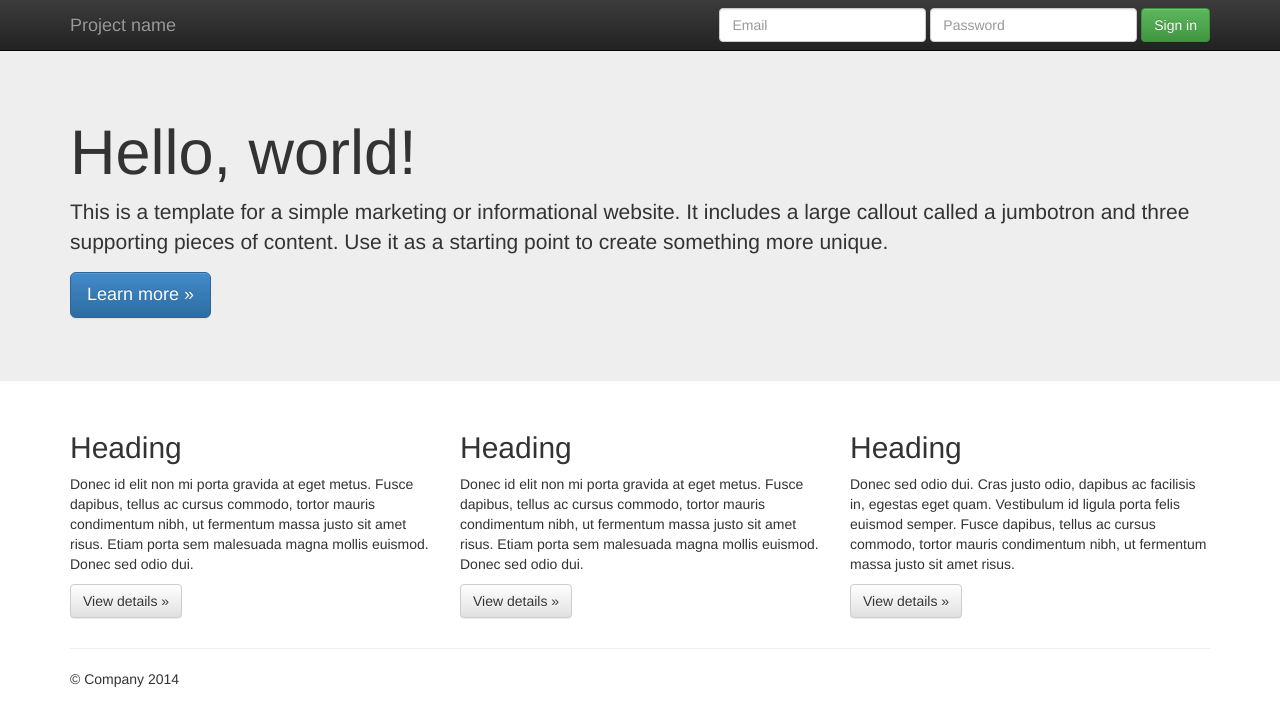
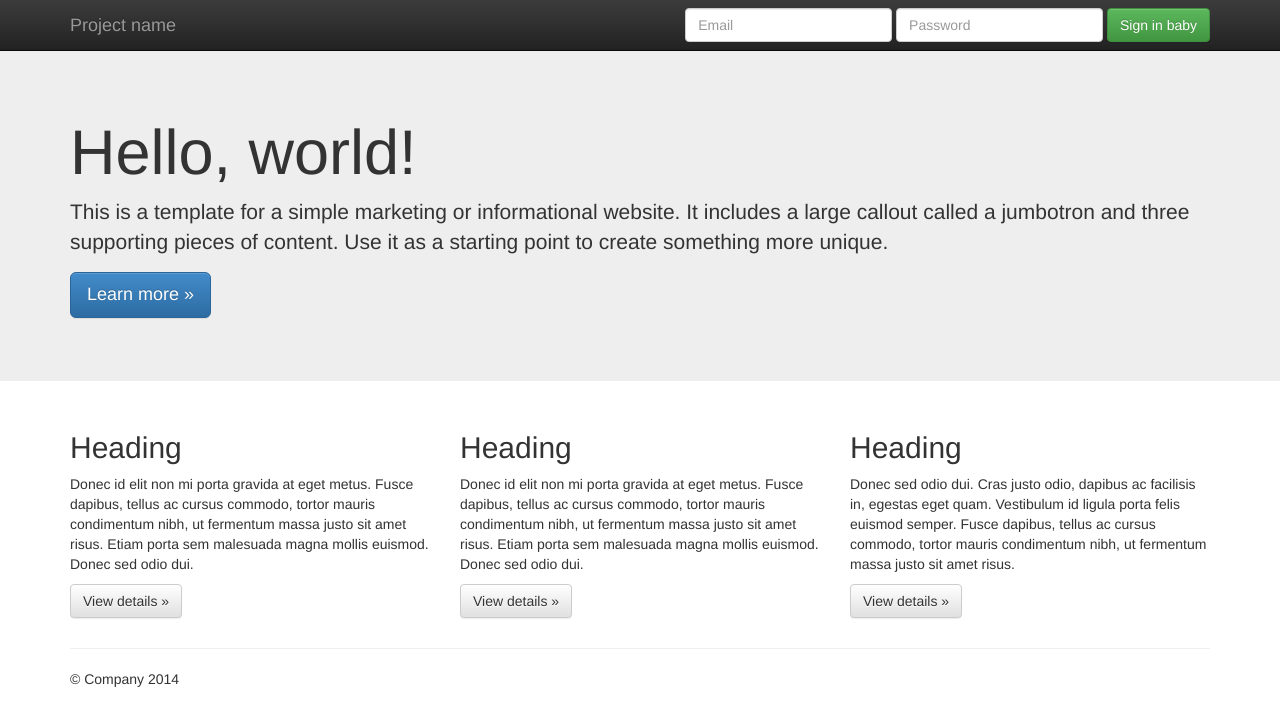
Before and after one commit to siavashmasudi/testproject, a plain HTML site: page www/index.html in a window 1280 px wide. Drawn offline with nearby package versions, Linux system fonts and the light colour scheme.

Commit message:
another commit

```diff
--- a/www/index.html
+++ b/www/index.html
@@ -45,7 +45,7 @@
             <div class="form-group">
               <input type="password" placeholder="Password" class="form-control">
             </div>
-            <button type="submit" class="btn btn-success">Sign in</button>
+            <button type="submit" class="btn btn-success">Sign in baby</button>
           </form>
         </div><!--/.navbar-collapse -->
       </div>
```
